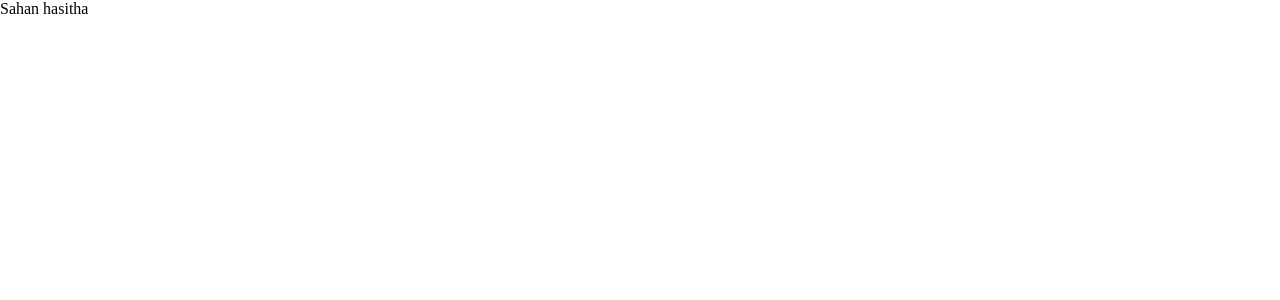
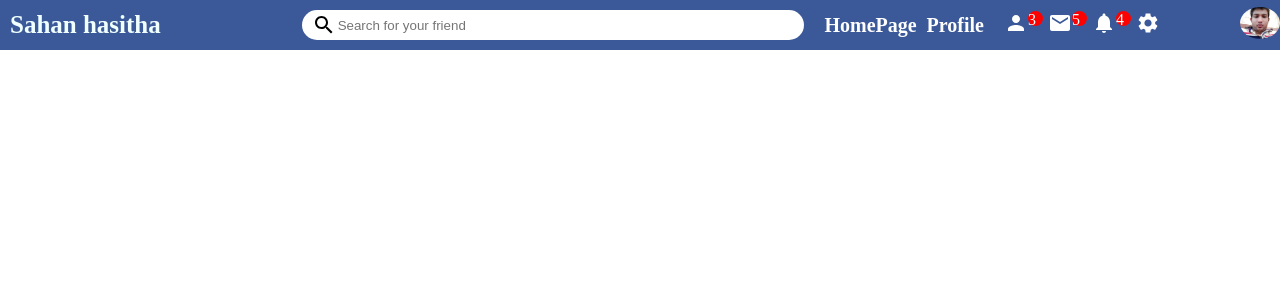
Before and after one commit to hasithasd4/fbclone, a React (Create React App) app: page / in a window 1280 px wide. Shown: the top 300 px of the page. Built offline with nearby package versions, Linux system fonts and the light colour scheme.

Commit message:
add nav bar

```diff
--- a/package.json
+++ b/package.json
@@ -5,6 +5,7 @@
   "dependencies": {
     "@emotion/react": "^11.11.1",
     "@emotion/styled": "^11.11.0",
+    "@mui/icons-material": "^5.14.9",
     "@mui/material": "^5.14.9",
     "@mui/styled-engine-sc": "^5.14.9",
     "@testing-library/jest-dom": "^5.17.0",
--- a/src/Components/Navigation/NavBar.js
+++ b/src/Components/Navigation/NavBar.js
@@ -1,5 +1,10 @@
-import React from 'react'
-
+import React from 'react';
+import SearchIcon from '@mui/icons-material/Search';
+import PersonIcon from '@mui/icons-material/Person';
+import EmailIcon from '@mui/icons-material/Email';
+import NotificationsIcon from '@mui/icons-material/Notifications';
+import SettingsIcon from '@mui/icons-material/Settings';
+import "./Navbar.css"
 export default function NavBar() {
   return (
     <div className="NavBarBox">
@@ -8,10 +13,40 @@ export default function NavBar() {
         </div>
         <div className="naveBarCenter">
             <div className="searctBox">
-
+                <SearchIcon className='searchicon'/>
+                <input placeholder='Search for your friend' className="searchinput" />
             </div>
         </div>
-        <div className="naveBarRight"></div>
+        <div className="naveBarRight">
+          <div className="naBarLinks">
+            <span className="nabliks">HomePage</span>
+            <span className="nabliks">Profile</span>
+          </div>
+          <div>
+            <div className="navBarIcons">
+              <div className="navBaricon">
+                     <PersonIcon/>
+                     <span className="icontag">3</span>
+              </div>
+              <div className="navBaricon">
+                <EmailIcon/>
+                <span className="icontag">5</span>
+              </div>
+              <div className="navBaricon">
+                <NotificationsIcon/>
+                <span className="icontag">4</span>
+              </div>
+              <div className="navBaricon">
+                <SettingsIcon/>
+              </div>
+              <div className="pic">
+              <img src="/Image/sahan.jpg" alt="" className="profilepig" />
+            </div>
+            </div>
+
+          </div>
+
+        </div>
     </div>
   )
 }
--- a/src/Components/Navigation/Navbar.css
+++ b/src/Components/Navigation/Navbar.css
@@ -0,0 +1,89 @@
+.NavBarBox{
+    height:50px;
+    width: 100%;
+    background-color: #3b5998;
+    display: flex;
+    align-items: center;
+    position: sticky;
+    top: 0;
+
+}
+.navBarLeft{
+    flex: 3;
+
+}
+.naveBarCenter{
+flex: 5;
+}
+.naveBarRight{
+flex: 4;
+display: flex;
+align-items: center;
+
+color:white;
+}
+.navBaricon{
+    margin-left: 10px;
+    margin-left: 20px;
+}
+
+.nabliks{
+    margin-left: 10px;
+}
+.naBarLinks{
+    margin-left: 10px;
+    font-size: 20px;
+    cursor: pointer;
+    font-weight: bold;
+}
+.profilepig{
+    width: 40px;
+    height: 32px;
+    object-fit: cover;
+    border-radius: 50%;
+    margin-left: 80px;
+
+
+}
+.log{
+    font-size: 25px;
+    margin-left: 10px;
+    font-weight: bold;
+    color: azure;
+    cursor: pointer;
+}
+.searctBox{
+    width: 100%;
+    height: 30px;
+    background-color: white;
+    border-radius: 30px;
+    display: flex;
+    align-items: center;
+
+}
+.searchicon{
+    margin-left: 10px;
+}
+.searchinput{
+    border: none;
+    width: 80%;
+
+}
+.searchinput:focus{
+outline: none;
+}
+.navBarIcons{
+    display: flex;
+    align-items: center;
+    justify-content: space-between;
+}
+.icontag{
+    width: 15px;
+    height: 15px;
+    background-color: red;
+    color: azure;
+    position: absolute;
+    border-radius: 50%;
+    justify-content: center;
+
+}
```
Also changed, not shown: public/Image/sahan.jpg (added), 1 other file (tests, documents, lock files or other folders).
